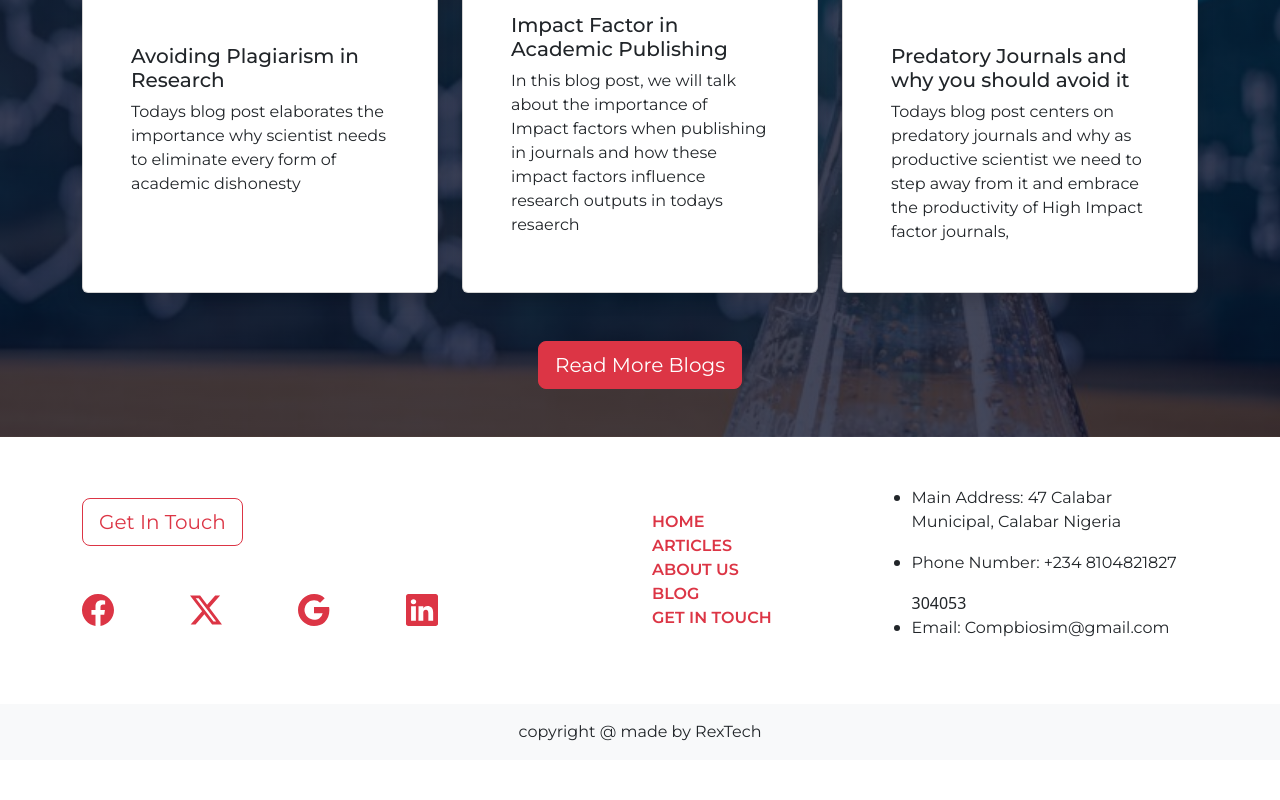
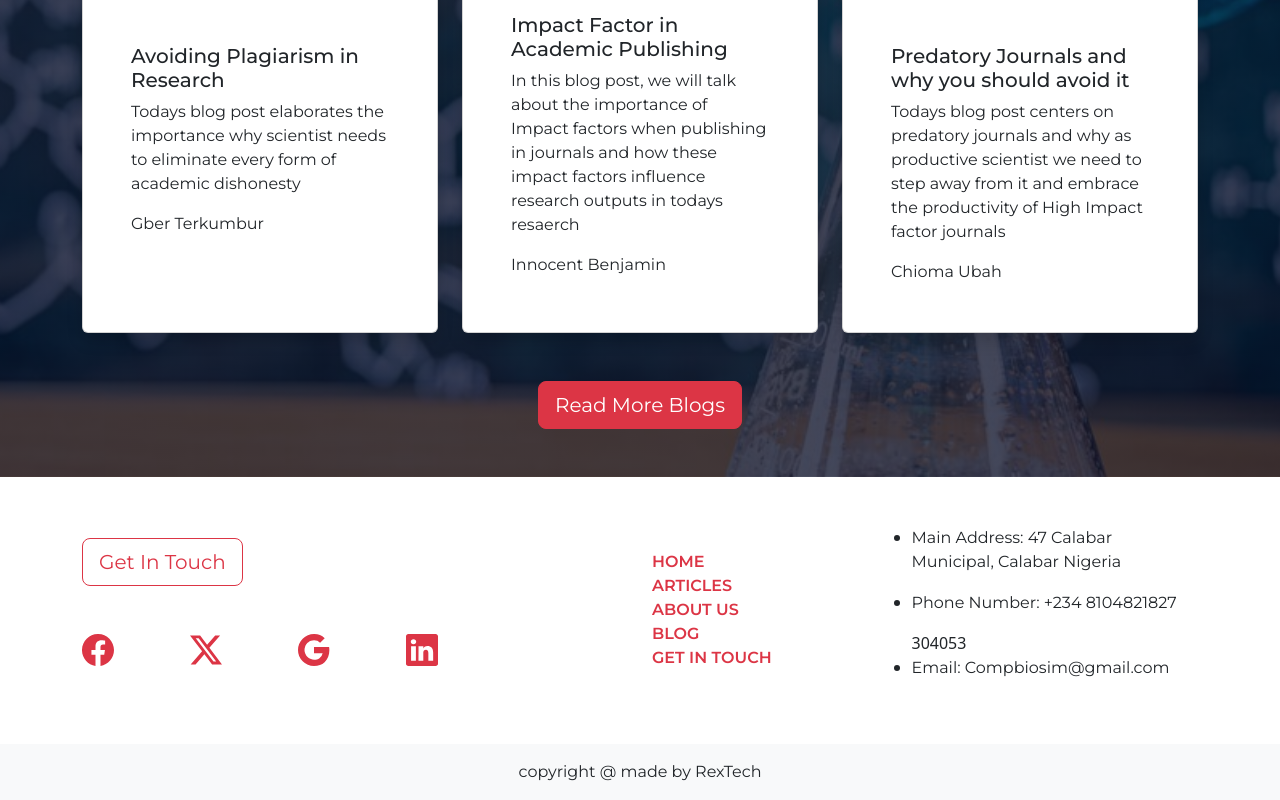
Before and after one commit to Rexnice/Biosimulation, a React (Create React App) app in the folder biosim/: page / in a window 1280 px wide. Shown: the part 2544-3344 px from the top of the page. Before the commit the page ends 3304 px from the top, so only its background shows below. Built offline with nearby package versions, Linux system fonts and the light colour scheme.

Commit message:
27052024 commit

```diff
--- a/biosim/src/pages/Home/Home.jsx
+++ b/biosim/src/pages/Home/Home.jsx
@@ -16,7 +16,8 @@ const blogs = [
     img: [Image3],
     title: 'Avoiding Plagiarism in Research',
     description: 'Todays blog post elaborates the importance why scientist \
-    needs to eliminate every form of academic dishonesty'
+    needs to eliminate every form of academic dishonesty',
+    author:'Gber Terkumbur'
   },
   {
     id:2,
@@ -24,7 +25,8 @@ const blogs = [
     title: 'Impact Factor in Academic Publishing',
     description: 'In this blog post, we will talk about the importance\
     of Impact factors when publishing in journals and how\
-    these impact factors influence research outputs in todays resaerch'
+    these impact factors influence research outputs in todays resaerch',
+    author:"Innocent Benjamin"
   },
   {
     id:1,
@@ -32,7 +34,8 @@ const blogs = [
     title: 'Predatory Journals and why you should avoid it',
     description: 'Todays blog post centers on predatory journals\
     and why as productive scientist we need to step away from it\
-    and embrace the productivity of High Impact factor journals,'
+    and embrace the productivity of High Impact factor journals',
+    author:'Chioma Ubah'
   }
 ]
 
@@ -100,6 +103,9 @@ function Home() {
                       <Card.Text>
                         {blog.description}
                       </Card.Text>
+                      <Card.Text className='bold lg-4'>
+                        {blog.author}
+                      </Card.Text>
                     </Card.Body>
                   </Card>
                 </Link>
```
